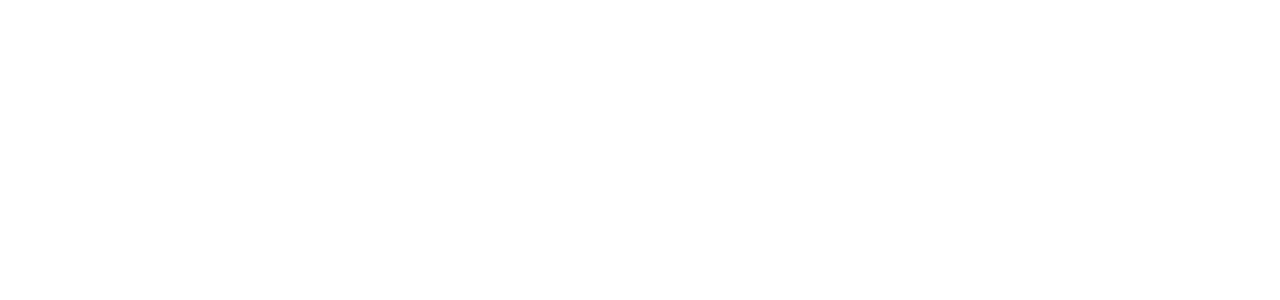
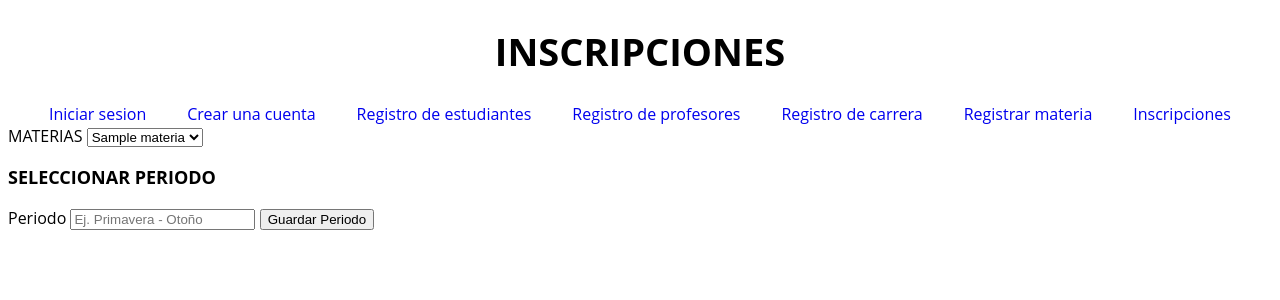
Before and after one commit to BPCPixel/web-development, a PHP site: page /inscripciones.php in a window 1280 px wide. Before the commit the part shown is empty. Shown: the top 300 px of the page. Run offline with PHP 8.4, Linux system fonts and the light colour scheme; tables that the repository leaves empty or names only in its code hold one stand-in row (values such as "Sample post"); data that the repository does not hold is empty.

Commit message:
Modifying inscripciones.php

```diff
--- a/Instituto/inscripciones.php
+++ b/Instituto/inscripciones.php
@@ -1,11 +1,69 @@
+<?php require 'conexion.php'; ?>
 <!DOCTYPE html>
-<html lang="en">
+<html lang="es">
 <head>
+    <link rel="stylesheet" href="css/styles.css">
     <meta charset="UTF-8">
-    <meta name="viewport" content="width=device-width, initial-scale=1.0">
-    <title>Inscripciones</title>
+    <title>INSCRIPCIONES</title>
+<!--
+    <style>
+        body { background-color: #f4f7f6; font-family: 'Segoe UI', sans-serif; display: flex; justify-content: center; padding-top: 50px; }
+        .card {
+            background: white; padding: 25px; border-radius: 12px;
+            box-shadow: 0 4px 15px rgba(0,0,0,0.1); width: 400px;
+        }
+        h2 { color: #333; text-align: center; }
+        label { display: block; margin: 10px 0 5px; color: #333; font-weight: 600; }
+        input, select {
+            width: 100%; padding: 10px; border: 1px solid #ddd; border-radius: 6px;
+            box-sizing: border-box; margin-bottom: 15px;
+        }
+
+        button {
+            width: 100%; background-color: #4A90E2; color: #333; border: none;
+            padding: 12px; border-radius: 6px; font-weight: bold; cursor: pointer;
+            transition: 0.3s;
+        }
+        button:hover { background-color: #F06292; }
+    </style>
+-->
 </head>
 <body>
 
+<h1> INSCRIPCIONES </h1>
+
+<div class="nav-bg">
+        <nav class="main-navegation container">
+            <a href="index.html">Iniciar sesion</a>
+            <a href="registro.html"> Crear una cuenta </a>
+            <a href="registro_estudiantes.html"> Registro de estudiantes </a>
+            <a href="registro_profesores.html"> Registro de profesores </a>
+            <a href="registro_carrera.html"> Registro de carrera </a>
+            <a href="registrar_materia.php"> Registrar materia </a>
+            <a href="inscripciones.php"> Inscripciones </a>
+        </nav>
+    </div>
+
+<label>MATERIAS</label>
+        <select name="carrera_id" required>
+            <?php
+            // Obtenemos las carreras para el dropdown
+            $query = mysqli_query($conexion, "SELECT nombre, creditos FROM materias");
+            while ($carrera = mysqli_fetch_array($query)) {
+                echo "<option value='".$carrera['id']."'>".$carrera['nombre']."</option>";
+            }
+            ?>
+        </select>
+
+<div class="card">
+    <h3>SELECCIONAR PERIODO</h3>
+    <form action="registro_periodo.php" method="POST">
+        <label>Periodo</label>
+        <input type="text" name="periodo" required placeholder="Ej. Primavera - Otoño">
+
+        <button type="submit">Guardar Periodo</button>
+    </form>
+</div>
+
 </body>
 </html>
```
Also changed, not shown: Instituto/registro_periodo.php (added).
